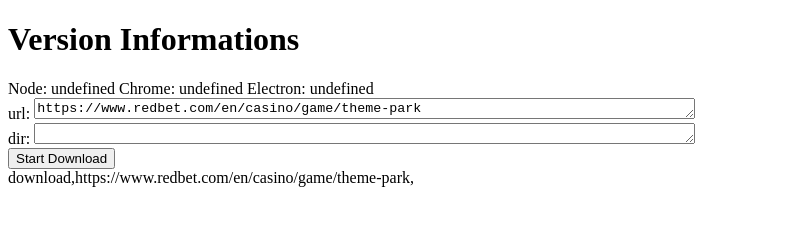
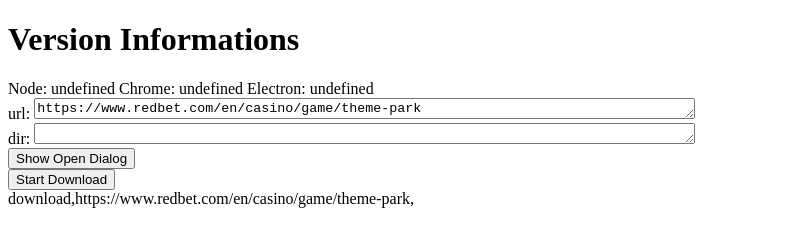
Before and after one commit to shaojingchao/my-demons, an Electron app: page index.html in a window 800 px wide. Both pictures are taken after a click on the button "Start Download". Drawn offline with Linux system fonts and the light colour scheme; no server answers.

Commit message:
new feature

```diff
--- a/index.html
+++ b/index.html
@@ -30,6 +30,7 @@
 
   <div class="">
     dir: <textarea id="dir" rows="1" cols="80"></textarea>
+    <button type="button" id="showOpenDialog">Show Open Dialog</button>
   </div>
 
   <div class="">
--- a/render.js
+++ b/render.js
@@ -1,17 +1,31 @@
 const {
-  ipcRenderer
+  ipcRenderer,
+  remote
 } = require('electron');
 
+const {
+  dialog
+} = remote;
+
+function download() {
+  let url = document.getElementById('url').value;
+  let dir = document.getElementById('dir').value;
+  document.getElementById('result').innerText = 'download' + "," + url + "," + dir;
+  ipcRenderer.send('download-message', url, dir);
+}
+
+function showOpenDialog() {
+  let selectDir = dialog.showOpenDialog({
+    properties: ['openDirectory', 'createDirectory']
+  });
+
+  selectDir = selectDir || '';
+
+  document.getElementById('dir').value = selectDir;
+
+}
+
 document.addEventListener("DOMContentLoaded", () => {
-
-  document.getElementById('download')
-    .addEventListener('click', () => {
-      let url = document.getElementById('url')
-        .value;
-      let dir = document.getElementById('dir')
-        .value;
-      document.getElementById('result')
-        .innerText = 'download' + "," + url + "," + dir;
-      ipcRenderer.send('download-message', url, dir);
-    });
+  document.getElementById('download').addEventListener('click', download);
+  document.getElementById('showOpenDialog').addEventListener('click', showOpenDialog);
 }, false);
```
